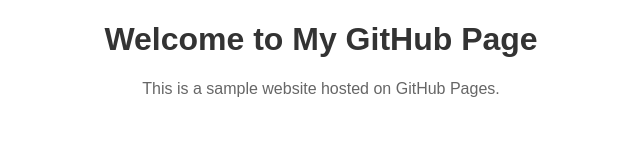
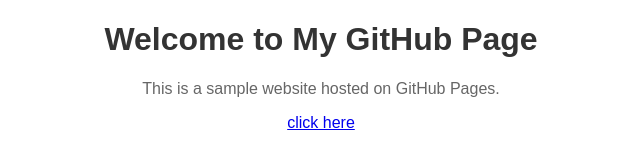
Before and after one commit to thasleema520/thasleema520, a plain HTML site: page index.html in a window 1280 px wide. Shown: the full height of the page, 319-959 px from the left. Drawn offline with Linux system fonts and the light colour scheme.

Commit message:
Update index.html

```diff
--- a/index.html
+++ b/index.html
@@ -9,5 +9,6 @@
 <body>
 <h1>Welcome to My GitHub Page</h1>
 <p>This is a sample website hosted on GitHub Pages.</p>
+<p><a href="https://thasleema520.github.io/thasleema520/guess.py">click here</a></p>
 </body>
 </html>
```
